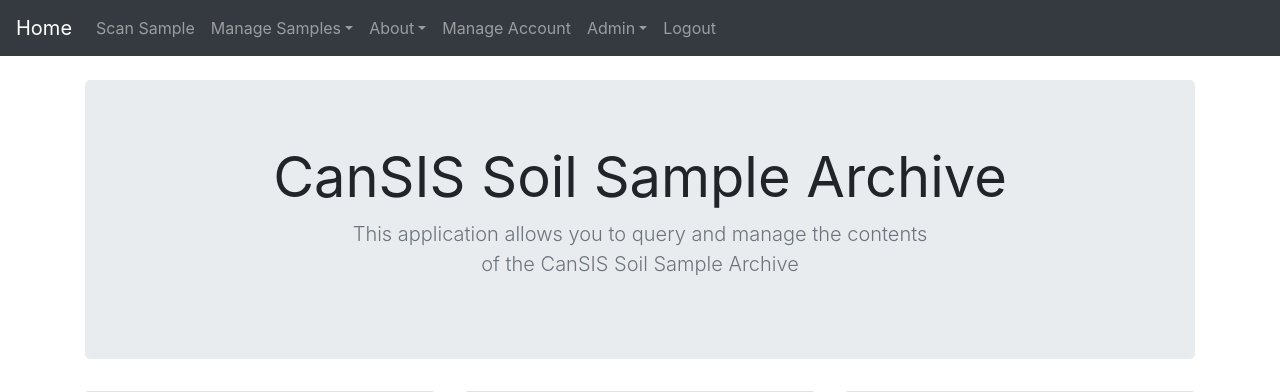
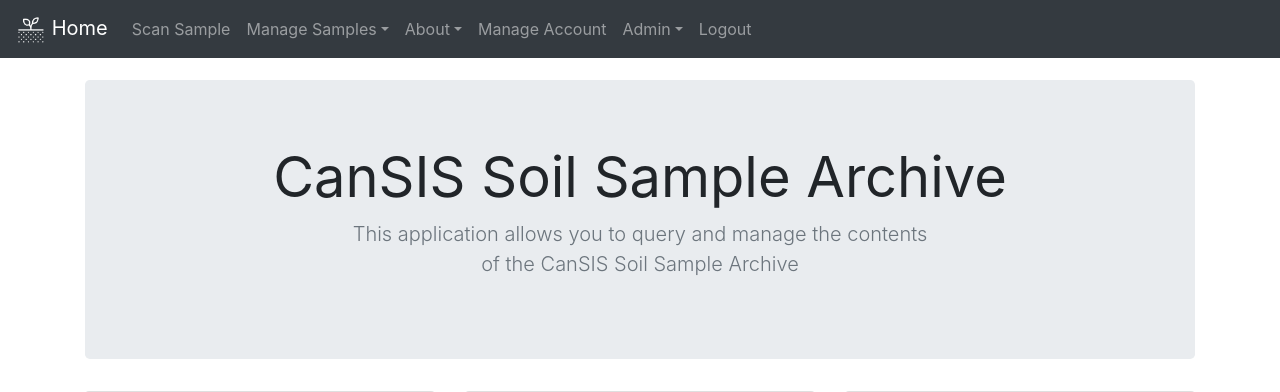
Before and after one commit to kileys-aafc/soil-sample-application, a PHP site: page /soil/index.php in a window 1280 px wide. Shown: the top 392 px of the page. Run offline with PHP 8.4, Linux system fonts and the light colour scheme; the visitor is signed in with stand-in values (Sample User, id 1); some libraries are stand-ins or nearby versions.

Commit message:
added new img to nav bar

```diff
--- a/nav-template.php
+++ b/nav-template.php
@@ -32,7 +32,7 @@
   </head>
   <body>
     <nav class="navbar navbar-expand-md navbar-dark bg-dark fixed-top">
-      <a class="navbar-brand" href="/index.php">Home</a>
+      <a class="navbar-brand" href="/index.php"><img src="images/soil-white.png" width="30" height="30" alt=""> Home</a>
       <button class="navbar-toggler collapsed" type="button" data-toggle="collapse" data-target="#navbarsExampleDefault" aria-controls="navbarsExampleDefault" aria-expanded="false" aria-label="Toggle navigation">
         <span class="navbar-toggler-icon"></span>
       </button>
```
Also changed, not shown: images/soil-white.png (added).
